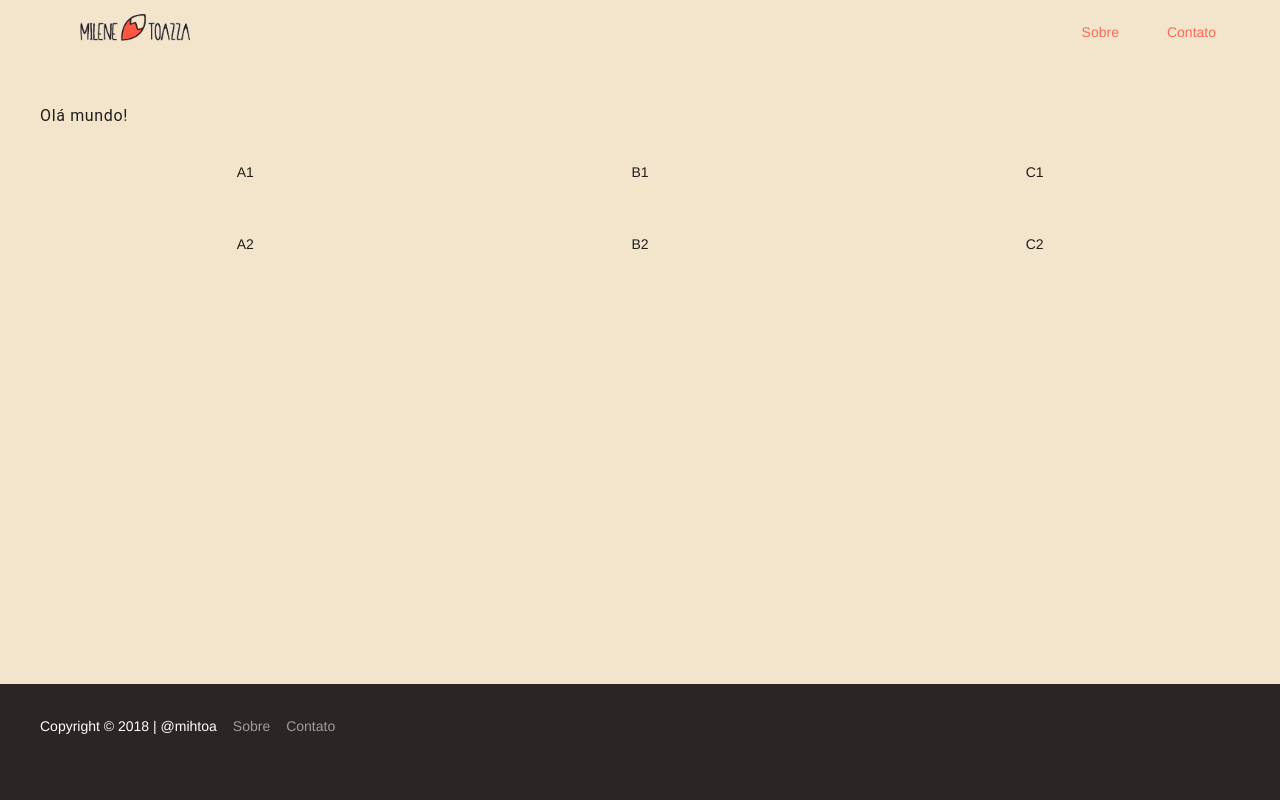
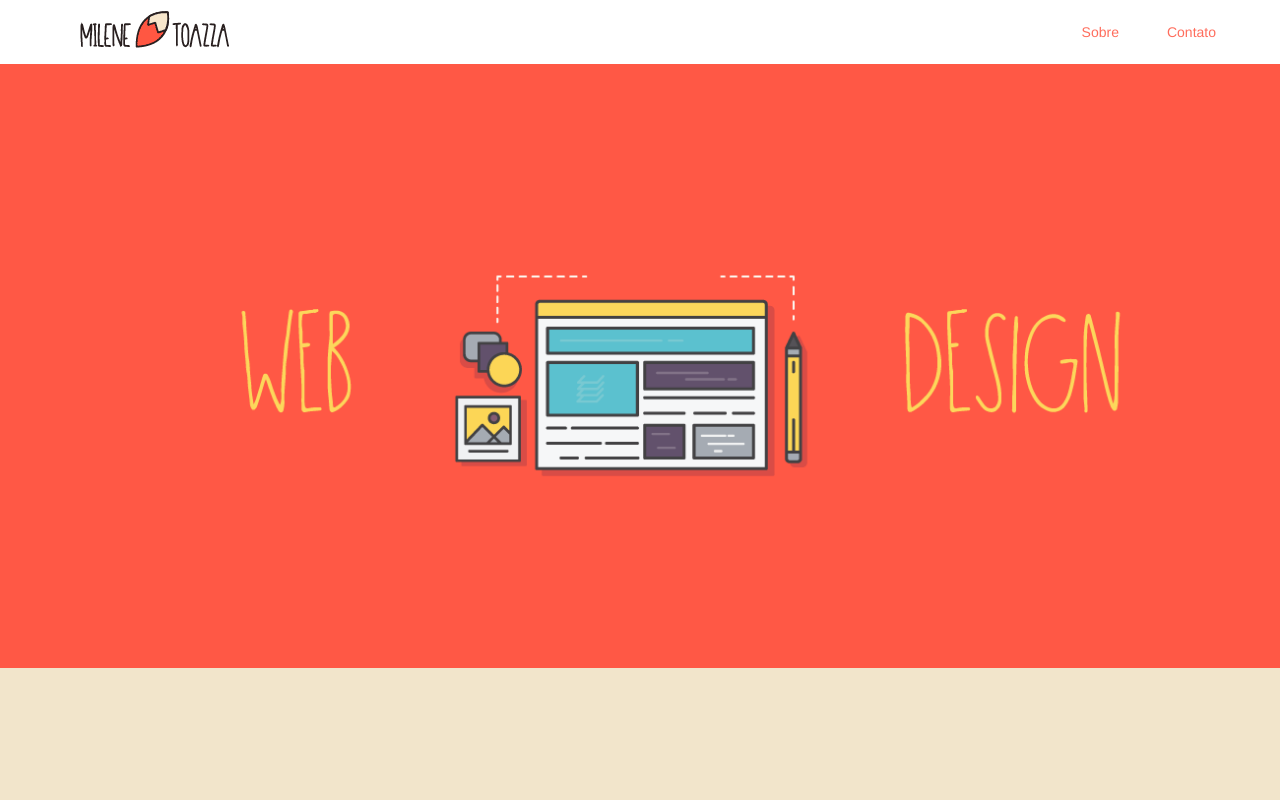
Before and after one commit to mihtoa/page-to-study, a plain HTML site: page index.html in a window 1280 px wide. Drawn offline with nearby package versions, Linux system fonts and the light colour scheme.

Commit message:
estrutura e ideias de imagens

```diff
--- a/index.html
+++ b/index.html
@@ -33,31 +33,9 @@
         <a class="mdl-navigation__link" href="/contato.html">Contato</a>
       </nav>
     </div>
-    <main class="mdl-layout__content">
-      <h6>Olá mundo!</h6>
-      <div class="mdl-grid">
-        <div class="mdl-cell mdl-cell--4-col">
-          <p>A1</p>
-        </div>
-        <div class="mdl-cell mdl-cell--4-col">
-          <p>B1</p>
-        </div>
-        <div class="mdl-cell mdl-cell--4-col">
-          <p>C1</p>
-        </div>
-      </div>
-      <div class="mdl-grid">
-        <div class="mdl-cell mdl-cell--4-col">
-          <p>A2</p>
-        </div>
-        <div class="mdl-cell mdl-cell--4-col">
-          <p>B2</p>
-        </div>
-        <div class="mdl-cell mdl-cell--4-col">
-          <p>C2</p>
-        </div>
-      </div>
-    </main>
+    <img id="web-design" src="home01.png" />
+    <img id="desenvolvimento" src="home01.png" />
+    <main class="mdl-layout__content"></main>
     <footer class="mdl-mega-footer">
       <div class="mdl-mega-footer__middle-section">
       </div>
--- a/style.css
+++ b/style.css
@@ -42,8 +42,7 @@ body, {
   color: #ff5845;
 }
 #logo {
-  width:110px;
-  margin-top:-12px;
+  margin-top:-5px;
 }
 .list-item {
     width: 300px;
@@ -51,3 +50,19 @@ body, {
 .mdl-layout__content {
   padding: 16px 40px;
 }
+.mdl-layout__header--transparent.mdl-layout__header--transparent {
+    background-color: white;
+}
+#foto {
+  float: right;
+}
+#web-design {
+  background-color: #ff5845;
+  width: 100%;
+  padding: 60px 0;
+}
+#desenvolvimento {
+  background-color: #f2e5cb;;
+  width: 100%;
+  padding: 60px 0;
+}
```
Also changed, not shown: sobre.html (+1 -1 lines), foto.png (added), home01.png (added).
